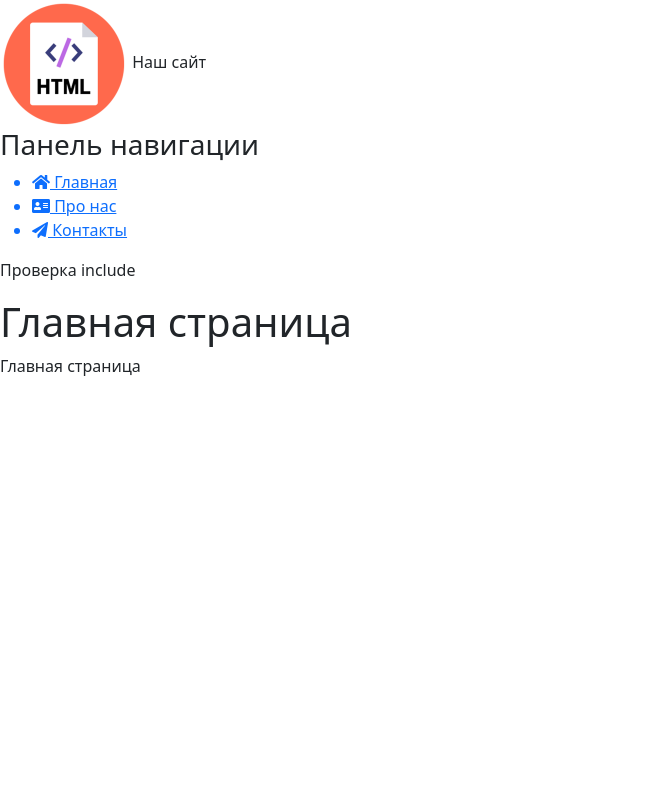
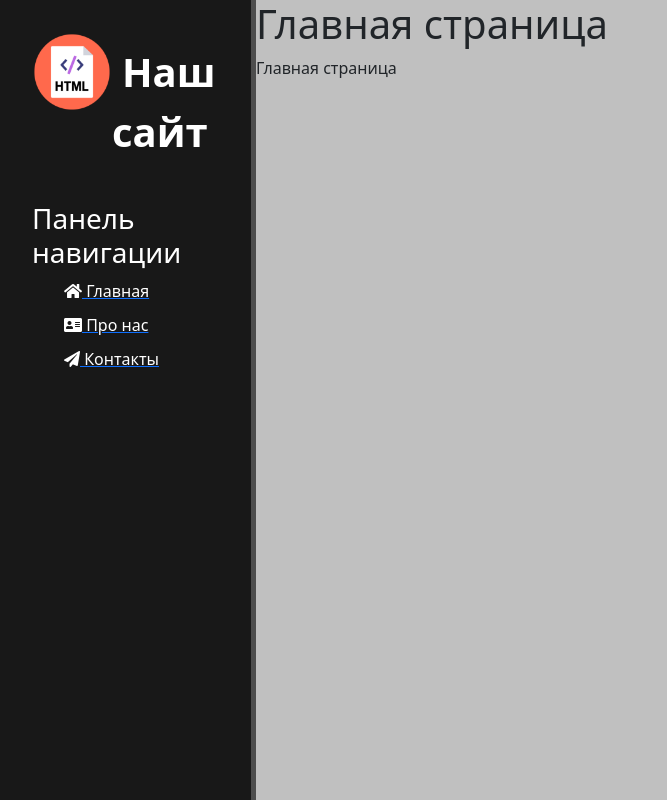
Before and after one commit to Melkorz/LearnDjango, a Django app: page / in a window 1280 px wide. Shown: the whole page, without its empty margins (0-667 px from the left). Run offline with Django 4.2, Linux system fonts and the light colour scheme; some libraries are stand-ins or nearby versions.

Commit message:
base.html, main.css Настройка панели навигации

```diff
--- a/project/main/static/main/css/main.css
+++ b/project/main/static/main/css/main.css
@@ -0,0 +1,47 @@
+body{
+    background: silver;
+}
+
+aside{
+    float: left;
+    background: #181818;
+    width: 20%;
+    padding: 2.5%;
+    height: 100vh;
+    color: #fff;
+    border-right: 5px solid #4d4d4d;
+}
+
+aside img{
+    width: 80px;
+    height: 80px;
+    float: left;
+}
+
+aside .logo{
+    font-size: 40px;
+    margin-left: 10px;
+    font-weight: bold;
+    position: relative;
+    bottom: -10px;
+}
+
+aside h3{
+    margin-top: 50px;
+    font-size: 28px;
+}
+
+aside ul {list-style: none}
+
+aside ul li{
+    color: white;
+    display: block;
+    margin-top: 10px;
+    transition: all .6s ease;
+}
+
+aside ul li:hover, aside a:hover{
+    color: red;
+    text-decoration: none;
+    transform: scale(1.05);
+}
--- a/project/main/templates/main/base.html
+++ b/project/main/templates/main/base.html
@@ -7,9 +7,9 @@
           content="width=device-width, user-scalable=no, initial-scale=1.0, maximum-scale=1.0, minimum-scale=1.0">
     <meta http-equiv="X-UA-Compatible" content="ie=edge">
     <link rel="stylesheet" href="https://cdn.jsdelivr.net/npm/bootstrap@5.1.3/dist/css/bootstrap.min.css">
-    <link rel="stylesheet" href="main/css/main.css">
     <link rel="stylesheet"
           href="https://use.fontawesome.com/releases/v5.8.2/css/all.css">
+    <link rel="stylesheet" href="{% static 'main/css/main.css' %}">
     <title>{% block title %}{% endblock %}</title>
 </head>
 <body>
--- a/project/main/templates/main/index.html
+++ b/project/main/templates/main/index.html
@@ -3,7 +3,7 @@
 {% block title %}Главная страница{% endblock %}
 
 {% block content %}
-    {% include 'main/test.html' %}
+    <!--{% include 'main/test.html' %}--->
     <h1>Главная страница</h1>
     <p>Главная страница</p>
 {% endblock %}
```
